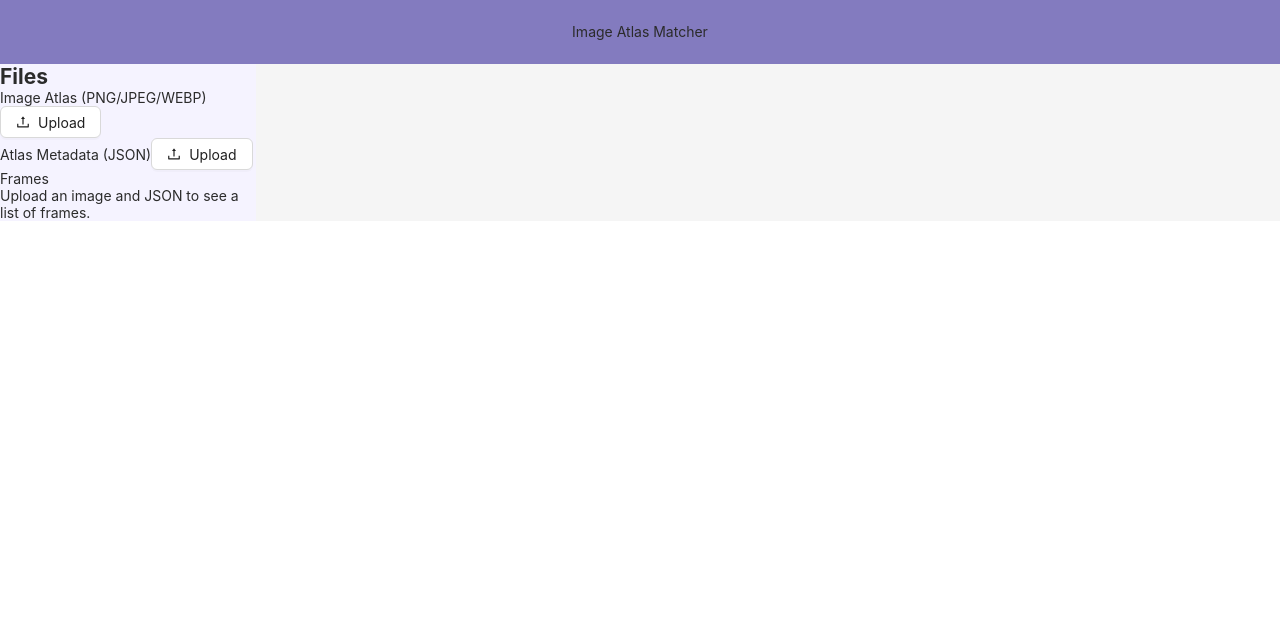
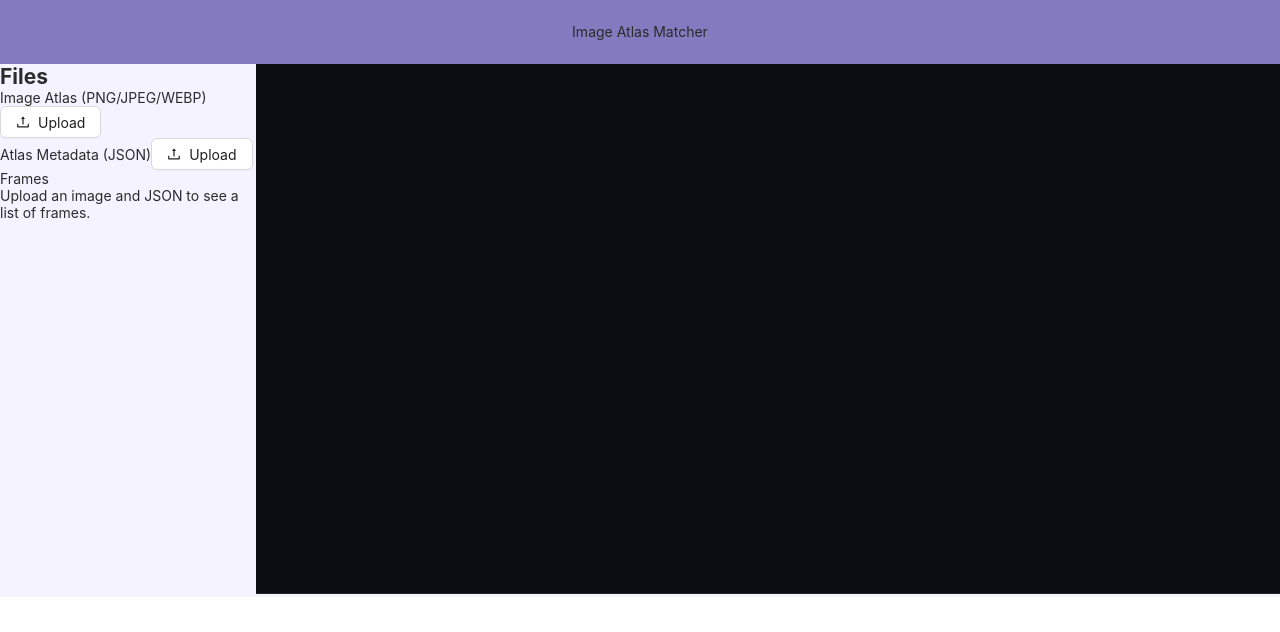
Before and after one commit to daryna-kh/image-atlas-matcher, a React (Vite) app: page / in a window 1280 px wide. Shown: the top 632 px of the page. Built offline with nearby package versions, Linux system fonts and the light colour scheme.

Commit message:
add styles for main canvas #dev

```diff
--- a/src/components/MainView.tsx
+++ b/src/components/MainView.tsx
@@ -47,5 +47,5 @@ export const MainView = () => {
     if (!image || !parcedFrames) fitCanvasToParent();
   }, [image, parcedFrames]);
 
-  return <canvas ref={canvasRef}></canvas>;
+  return <canvas id="main-canvas" ref={canvasRef}></canvas>;
 };
--- a/src/index.css
+++ b/src/index.css
@@ -8,3 +8,11 @@ html,
 body {
   min-height: 100vh;
 }
+
+#main-canvas {
+  width: 100%;
+  height: calc(100vh - 270px);
+  background: #0b0d12;
+  border-bottom: 1px solid #222633;
+  image-rendering: pixelated;
+}
```
